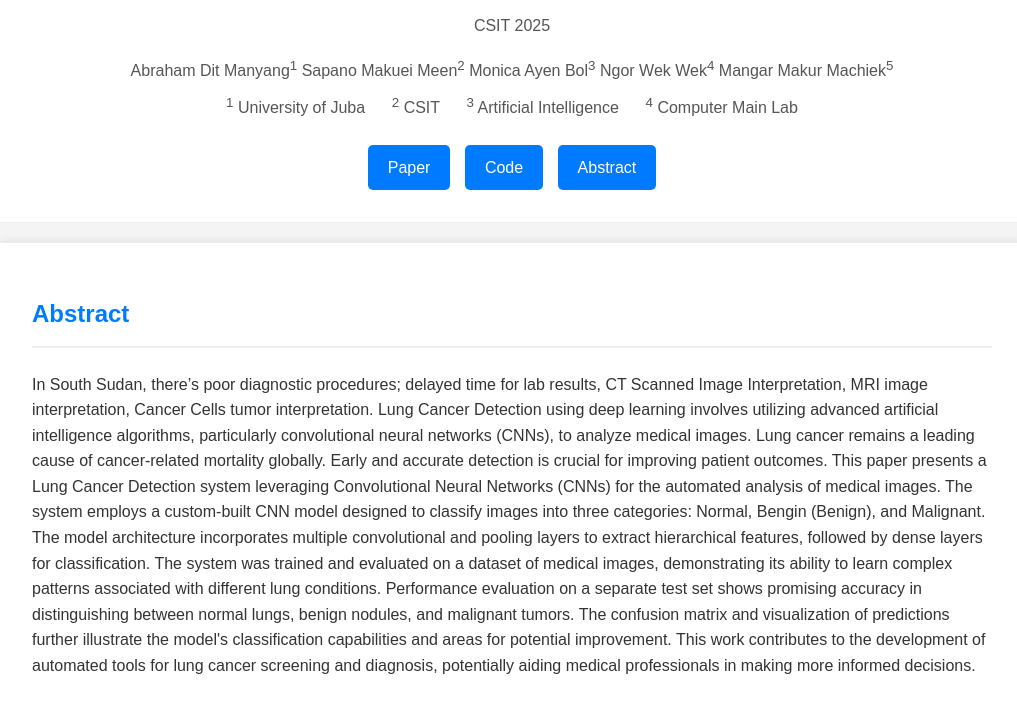
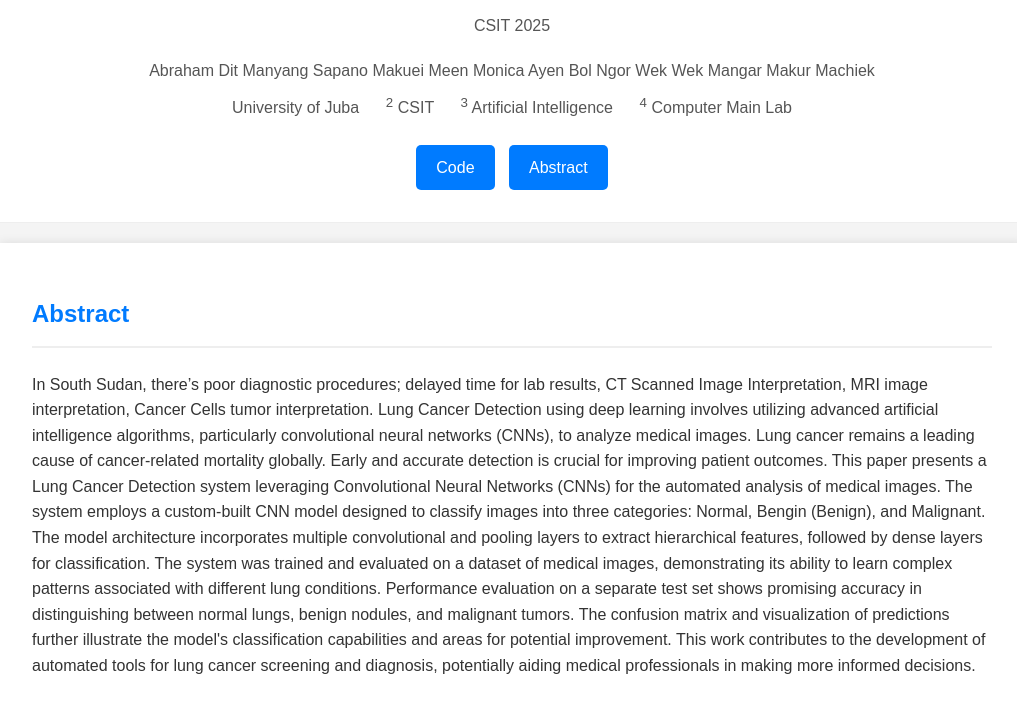
Before and after one commit to ditmanyangkajang-gith/LungCancer-uojAi, a plain HTML site: page new/index.html in a window 1280 px wide. Shown: the part 86-794 px from the top of the page, without its empty margins (128-1145 px from the left). Drawn offline with Linux system fonts and the light colour scheme.

Commit message:
Update index.html

```diff
--- a/new/index.html
+++ b/new/index.html
@@ -11,12 +11,12 @@
         <h1>Lung Cancer Detection</h1>
         <p>CSIT 2025</p>
         <div class="authors">
-            <p>Abraham Dit Manyang<sup>1</sup> Sapano Makuei Meen<sup>2</sup> Monica Ayen Bol<sup>3</sup> Ngor Wek Wek<sup>4</sup> Mangar Makur Machiek<sup>5</sup> </p>
-            <p><sup>1</sup> University of Juba &nbsp;&nbsp;&nbsp;&nbsp; <sup>2</sup> CSIT &nbsp;&nbsp;&nbsp;&nbsp; <sup>3</sup> Artificial Intelligence &nbsp;&nbsp;&nbsp;&nbsp; <sup>4</sup> Computer Main Lab</p>
+            <p>Abraham Dit Manyang<sup></sup> Sapano Makuei Meen<sup></sup> Monica Ayen Bol<sup></sup> Ngor Wek Wek<sup></sup> Mangar Makur Machiek<sup></sup> </p>
+            <p><sup></sup> University of Juba &nbsp;&nbsp;&nbsp;&nbsp; <sup>2</sup> CSIT &nbsp;&nbsp;&nbsp;&nbsp; <sup>3</sup> Artificial Intelligence &nbsp;&nbsp;&nbsp;&nbsp; <sup>4</sup> Computer Main Lab</p>
         </div>
         <div class="links">
-            <a href="#" class="btn">Paper</a>
-            <a href="#" class="btn">Code</a>
+         <!--   <a href="#" class="btn">Paper</a>-->
+            <a href="https://github.com/ditmanyangkajang-gith/Lung-Cancer-Detection/blob/main/Model.ipynb" class="btn">Code</a>
             <a href="#abstract" class="btn">Abstract</a>
         </div>
     </header>
```
